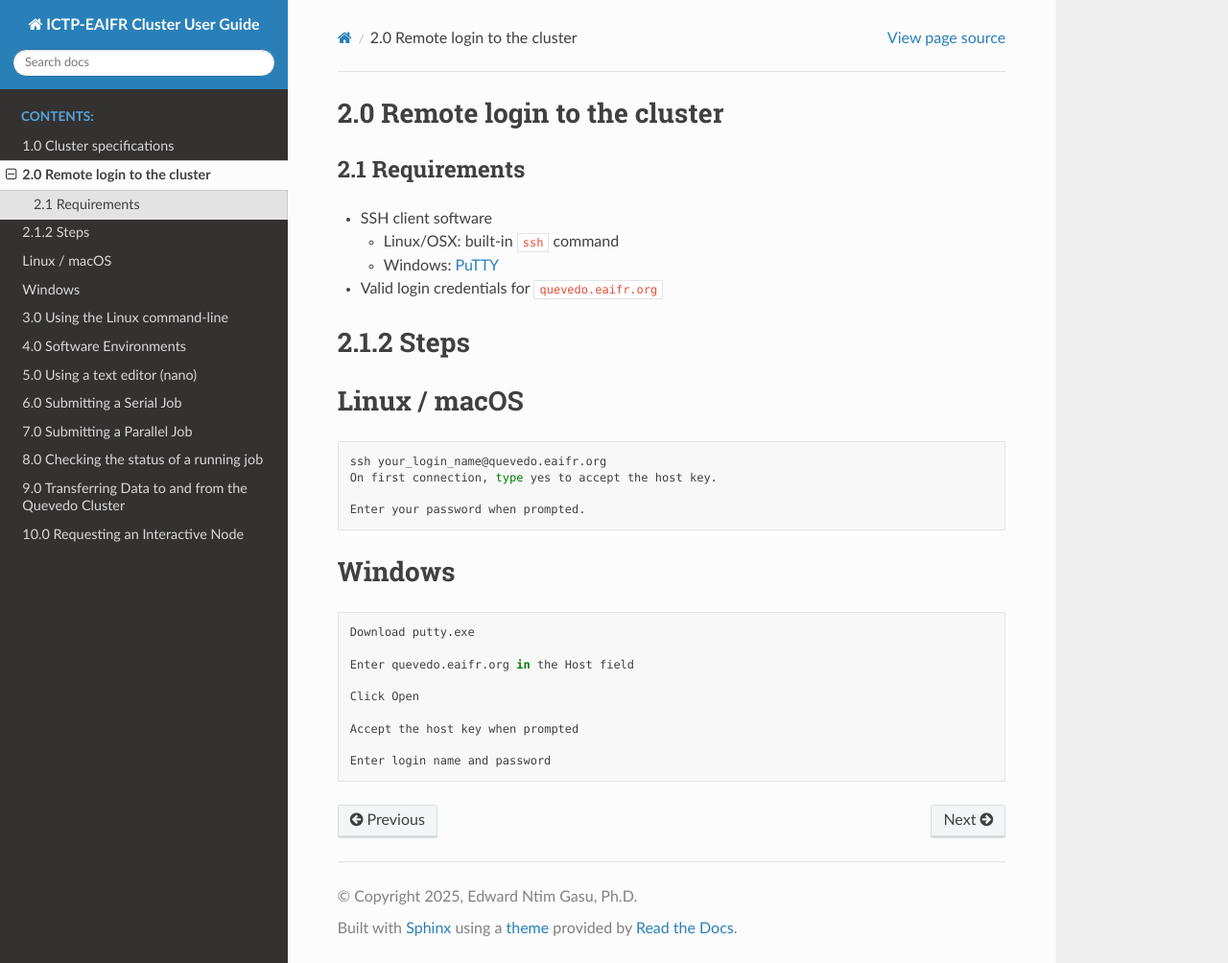
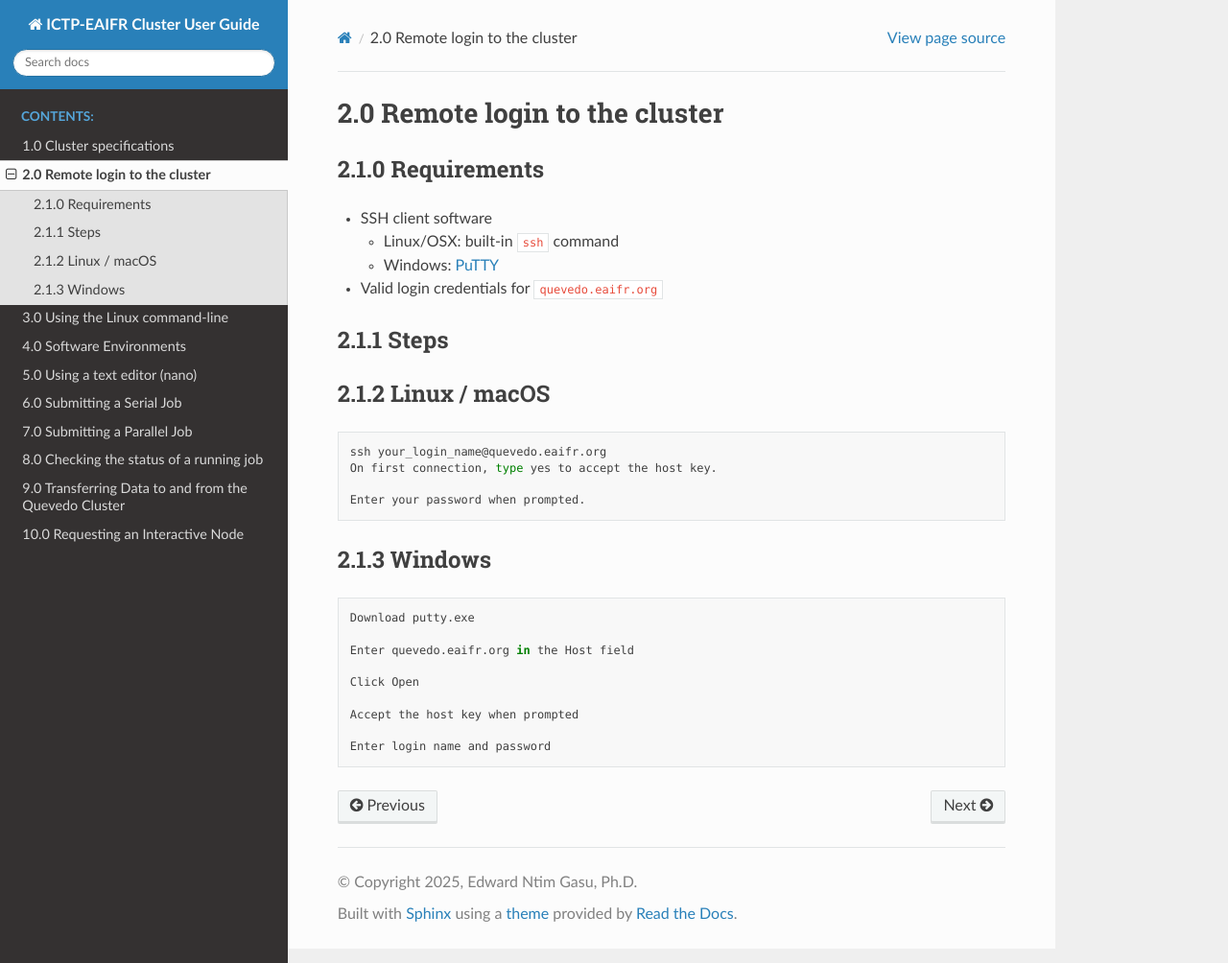
Before and after one commit to eaifrrw/sc-how-to, a Sphinx documentation site: the page built from docs/remote_login.md, in a window 1280 px wide and 1004 px high. Shown: the whole window at 96% size. Built offline with Sphinx 7.4.7 and the Read the Docs theme 3.1.0, drawn with Linux system fonts in a browser that asks for light colours.

Commit message:
changed numbering

````diff
--- a/docs/remote_login.md
+++ b/docs/remote_login.md
@@ -1,21 +1,21 @@
 # 2.0 Remote login to the cluster
 
-## 2.1 Requirements
+## 2.1.0 Requirements
 - SSH client software
   - Linux/OSX: built-in `ssh` command
   - Windows: [PuTTY](http://www.chiark.greenend.org.uk/~sgtatham/putty/download.html)
 - Valid login credentials for `quevedo.eaifr.org`
 
-# 2.1.2 Steps
+## 2.1.1 Steps
 
-# Linux / macOS
+## 2.1.2 Linux / macOS
 ```bash
 ssh your_login_name@quevedo.eaifr.org
 On first connection, type yes to accept the host key.
 
 Enter your password when prompted.
 ```
-# Windows
+## 2.1.3 Windows
 
 ```bash
 Download putty.exe
````
